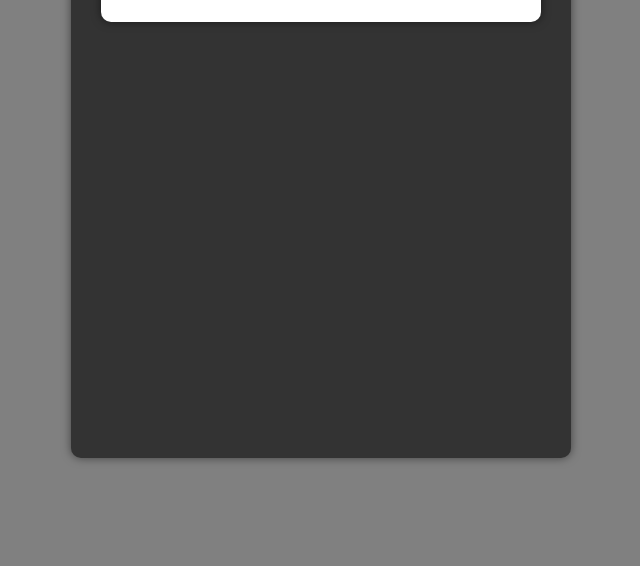
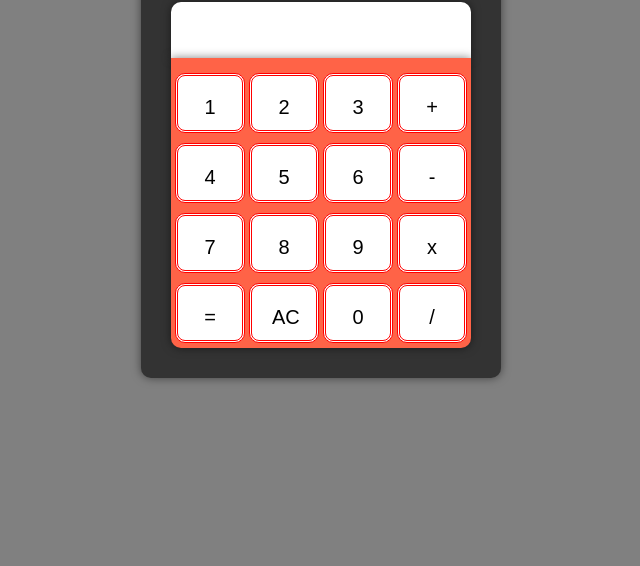
Before and after one commit to naveedahmed-intp/simple-calculator, a plain HTML site: page index.html in a window 1280 px wide. Shown: the part 250-816 px from the top of the page, without its empty margins (319-959 px from the left). Drawn offline with Linux system fonts and the light colour scheme.

Commit message:
Complete layout of calculator

```diff
--- a/calc.css
+++ b/calc.css
@@ -10,11 +10,11 @@ body {
     flex-direction: column;
     align-items: center;
     background-color: #333;
-    height: 600px;
-    width: 400px;
+    height: 400px;
+    width: 300px;
     border-radius: 10px;
     box-shadow: 0 0 10px rgba(0, 0, 0, 0.5);
-    padding: 0px 50px 0px;
+    padding: 10px 30px 30px 30px;
 }
 
 #display {
@@ -23,13 +23,13 @@ body {
     justify-content: center;
     align-items: center;
     background-color: white;
-    height: 70px;
+    color: black;
+    height: 20%;
     width: 100%;
-    border-radius: 10px;
+    border-radius: 10px 10px 0 0;
     box-shadow: 0 0 10px rgba(0, 0, 0, 0.5);
-    padding: 20px;
     color: #222;
-    font-size: 50px;
+    font-size: 30px;
 }
 
 #name   {
@@ -38,3 +38,27 @@ body {
     color: white;
     font-family: 'Courier New', Courier, monospace;
 }
+
+#buttons {
+    display: flex;
+    justify-content: center;
+    align-items: center;
+    height: 100%;
+    width: 100%;
+    border-radius: 0 0 10px 10px;
+    box-shadow: 0 0 10px rgba(0, 0, 0, 0.5);
+    color: #222;
+    font-size: 50px;
+    flex-wrap: wrap;
+    background-color: tomato;
+    padding-top: 10px;
+}
+
+.button {
+    border-radius: 10px 10px 10px 10px;
+    font-size: 20px;
+    border: 3px double red;
+    width: 70px;
+    height: 60px;
+    margin: 2px;
+}
--- a/calc.js
+++ b/calc.js
@@ -0,0 +1,44 @@
+let container = document.querySelector("#buttons");
+let btnArray = ["1", "2", "3", "+", "4", "5", "6", "-", "7", "8", "9", "x", "=", "AC", "0", "/"];
+let classArray = ["n", "n", "n", "add", "n", "n", "n", "minus", "n", "n", "n", "multiply", "eq", "ac", "n", "dvd"];
+let display = document.querySelector("#display");
+
+window.addEventListener('load', () => {
+    let defaultGridSize = 4;
+    makeGrid(defaultGridSize);
+});
+function makeGrid(size) {
+    if (size > 0 && size <= 100) {
+        for(let i = 0; i < Math.pow(size, 2); i++) {
+            let btn = document.createElement("button");
+            btn.setAttribute("class", `button ${classArray[i]}`);
+            btn.id = btnArray[i];
+            btn.style.padding = 20 + "px";
+            btn.style.backgroundColor = "white";
+            btn.textContent = btnArray[i];
+            container.appendChild(btn);
+        }
+    }
+}
+let number = "", res = 0, temp = 0;
+
+container.addEventListener('click', (e) => {
+    if(e.target.classList.contains("n")) {
+        number += e.target.id;
+        display.textContent = number;
+    }
+
+    if(e.target.classList.contains("ac")) {
+        display.textContent = "";
+        number = "";
+        res = 0;
+        temp = 0;
+    }
+
+    if(e.target.classList.contains("add")) {
+        temp = parseInt(number);
+        res += temp;
+        number = "";
+        display.textContent = res;
+    }
+})
--- a/index.html
+++ b/index.html
@@ -5,7 +5,7 @@
     <meta name="viewport" content="width=device-width, initial-scale=1.0">
     <title>Document</title>
     <link rel="stylesheet" href="./calc.css">
-    <script src="./calc.js"></script>
+    <script src="./calc.js" defer></script>
 </head>
 <body>
     <div id="calc">
```
